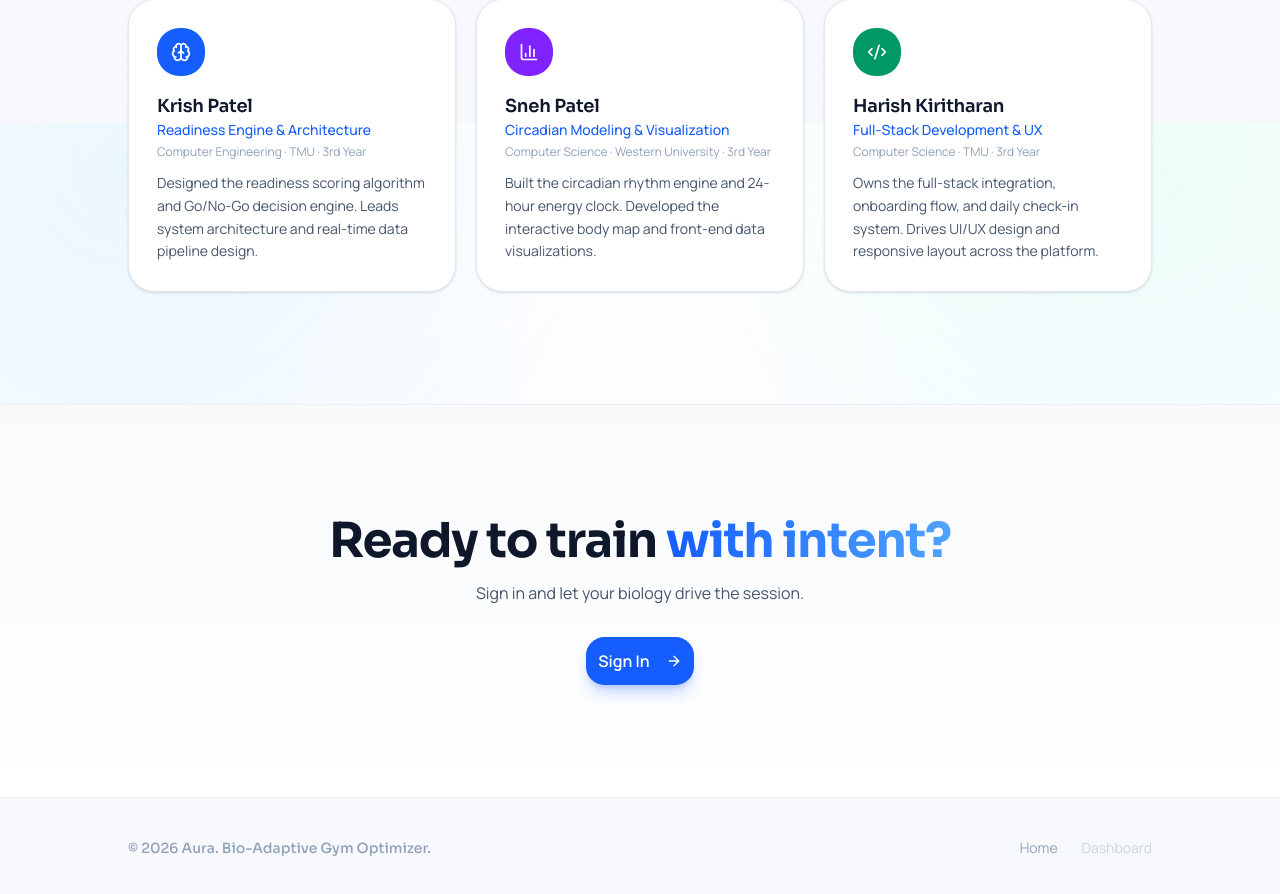
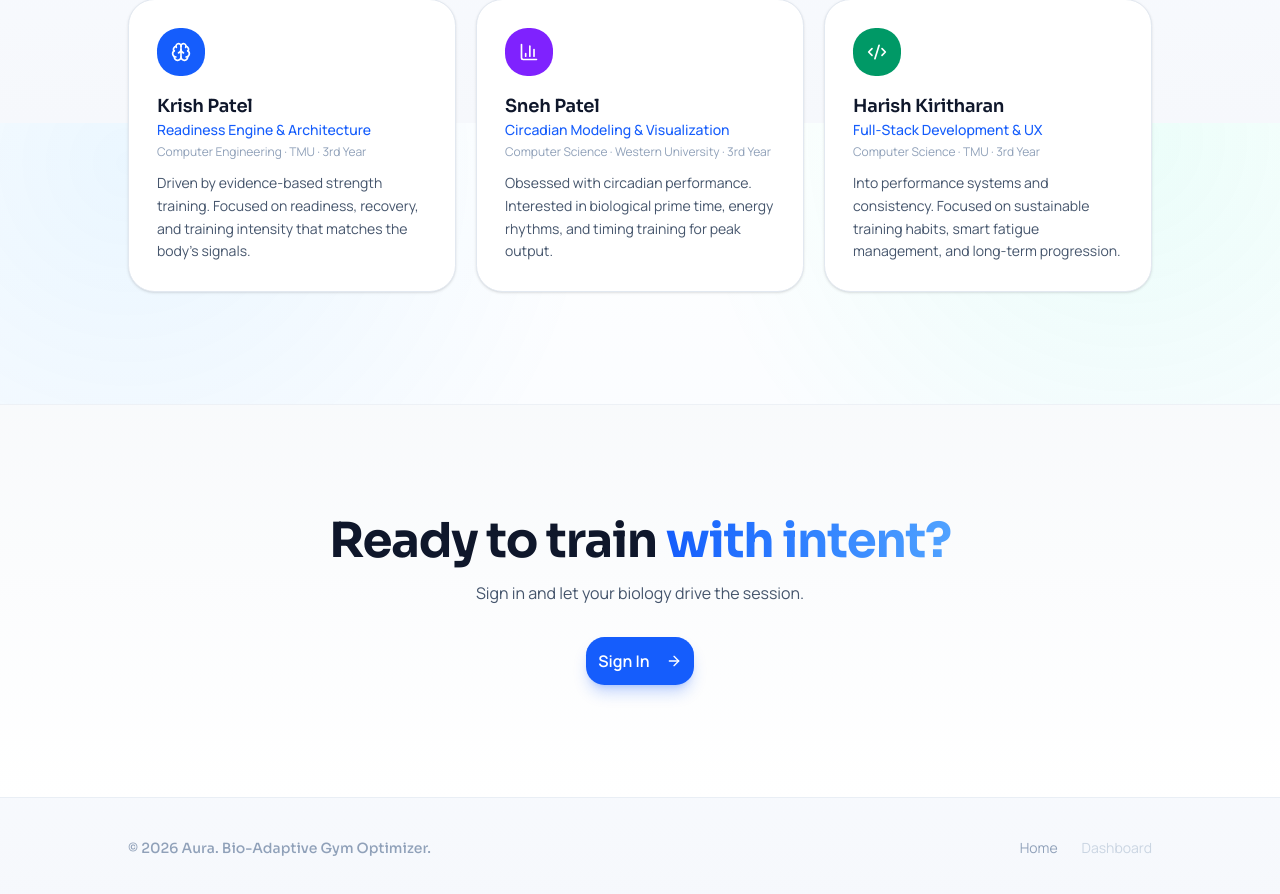
Before and after one commit to sneh-13/ctrl-hack-del, a Next.js app: page /about in a window 1280 px wide. Shown: the part 1477-2371 px from the top of the page. Built offline with nearby package versions, Linux system fonts and the light colour scheme; no server answers.

Commit message:
your message

```diff
--- a/app/about/page.tsx
+++ b/app/about/page.tsx
@@ -175,8 +175,7 @@ export default function AboutPage() {
                 <p className="text-sm font-medium text-blue-600">Readiness Engine & Architecture</p>
                 <p className="mt-1 text-xs text-slate-400">Computer Engineering · TMU · 3rd Year</p>
                 <p className="mt-3 text-sm leading-relaxed text-slate-600">
-                  Designed the readiness scoring algorithm and Go/No-Go decision engine.
-                  Leads system architecture and real-time data pipeline design.
+                  Driven by evidence-based strength training. Focused on readiness, recovery, and training intensity that matches the body's signals.
                 </p>
               </div>
             </Reveal>
@@ -191,8 +190,7 @@ export default function AboutPage() {
                 <p className="text-sm font-medium text-blue-600">Circadian Modeling & Visualization</p>
                 <p className="mt-1 text-xs text-slate-400">Computer Science · Western University · 3rd Year</p>
                 <p className="mt-3 text-sm leading-relaxed text-slate-600">
-                  Built the circadian rhythm engine and 24-hour energy clock. Developed the interactive
-                  body map and front-end data visualizations.
+                  Obsessed with circadian performance. Interested in biological prime time, energy rhythms, and timing training for peak output.
                 </p>
               </div>
             </Reveal>
@@ -207,8 +205,7 @@ export default function AboutPage() {
                 <p className="text-sm font-medium text-blue-600">Full-Stack Development & UX</p>
                 <p className="mt-1 text-xs text-slate-400">Computer Science · TMU · 3rd Year</p>
                 <p className="mt-3 text-sm leading-relaxed text-slate-600">
-                  Owns the full-stack integration, onboarding flow, and daily check-in system.
-                  Drives UI/UX design and responsive layout across the platform.
+                  Into performance systems and consistency. Focused on sustainable training habits, smart fatigue management, and long-term progression.
                 </p>
               </div>
             </Reveal>
```
